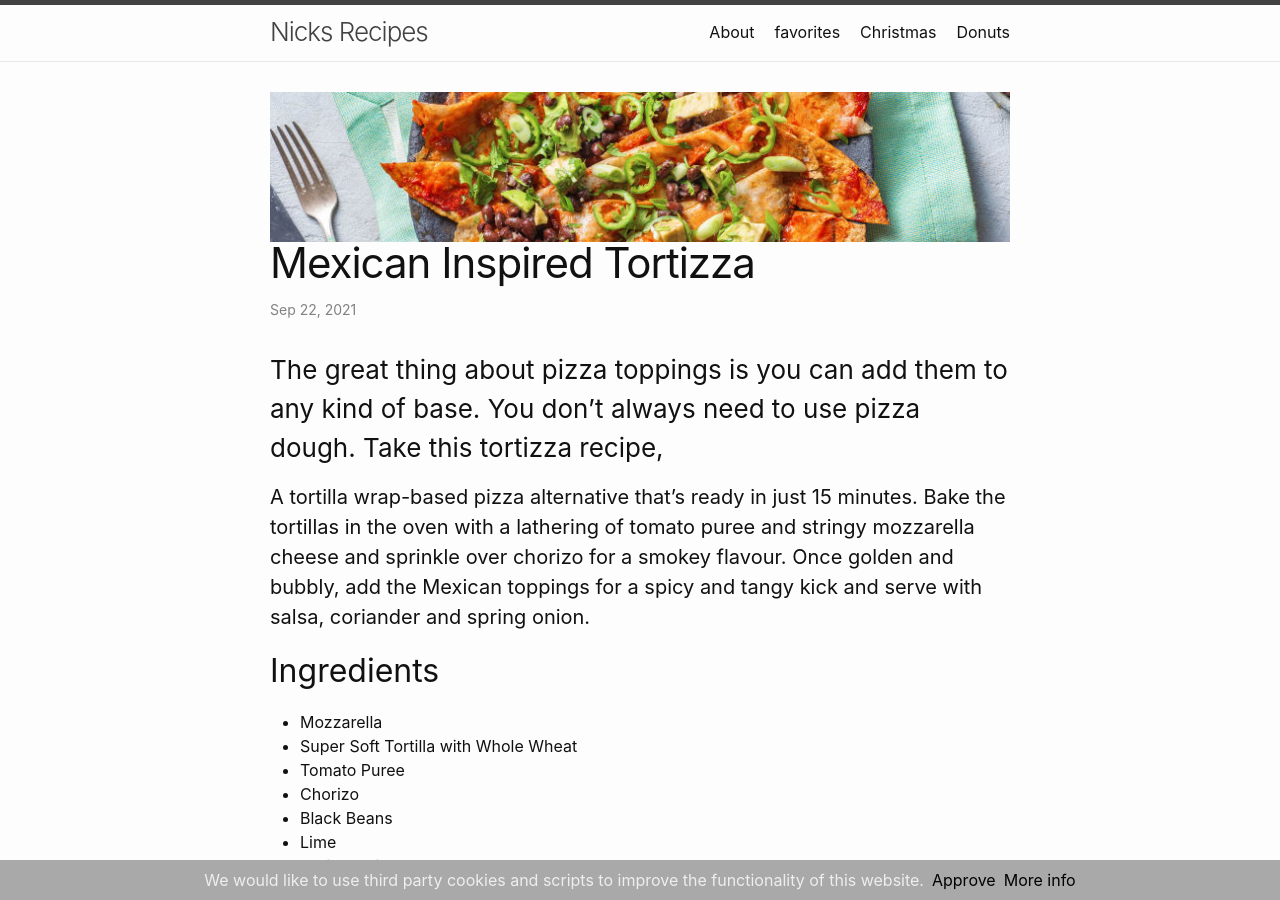
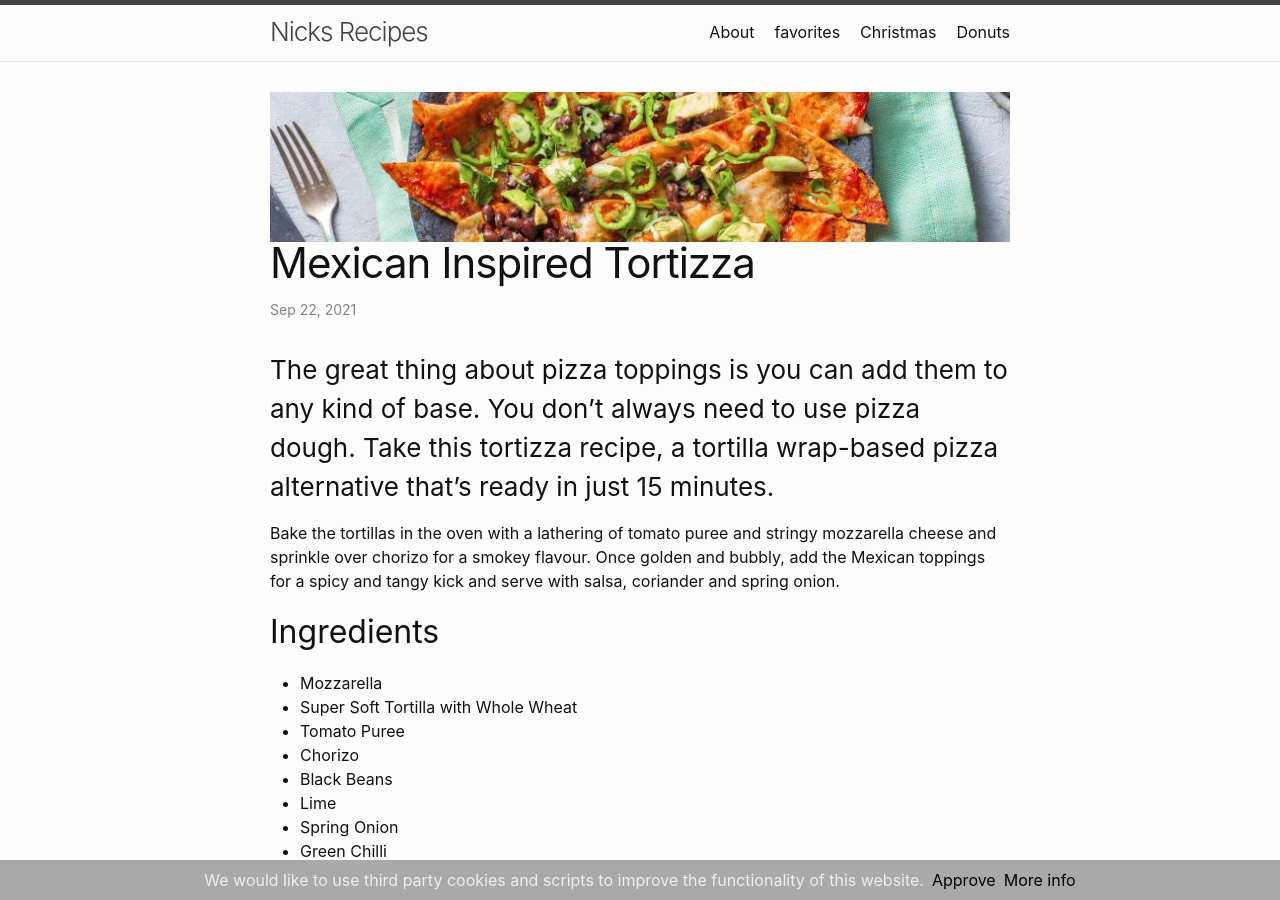
Before and after one commit to PNSmith/pnsmith.github.io, a Jekyll site: the page built from _posts/2021-09-22-mexican-inspired-tortizza.md, in a window 1280 px wide and 900 px high. Built offline with Jekyll 4.4.1, drawn with Linux system fonts in a browser that asks for light colours.

```diff
--- a/_posts/2021-09-22-mexican-inspired-tortizza.md
+++ b/_posts/2021-09-22-mexican-inspired-tortizza.md
@@ -6,8 +6,9 @@ categories: favorites
 image: /assets/images/mexican-inspired-tortizza.jpeg
 ---
 
-### The great thing about pizza toppings is you can add them to any kind of base. You don’t always need to use pizza dough. Take this tortizza recipe,
-#### A tortilla wrap-based pizza alternative that’s ready in just 15 minutes. Bake the tortillas in the oven with a lathering of tomato puree and stringy mozzarella cheese and sprinkle over chorizo for a smokey flavour. Once golden and bubbly, add the Mexican toppings for a spicy and tangy kick and serve with salsa, coriander and spring onion.
+### The great thing about pizza toppings is you can add them to any kind of base. You don’t always need to use pizza dough. Take this tortizza recipe, a tortilla wrap-based pizza alternative that’s ready in just 15 minutes.
+
+Bake the tortillas in the oven with a lathering of tomato puree and stringy mozzarella cheese and sprinkle over chorizo for a smokey flavour. Once golden and bubbly, add the Mexican toppings for a spicy and tangy kick and serve with salsa, coriander and spring onion.
 
 ## Ingredients
 
```
